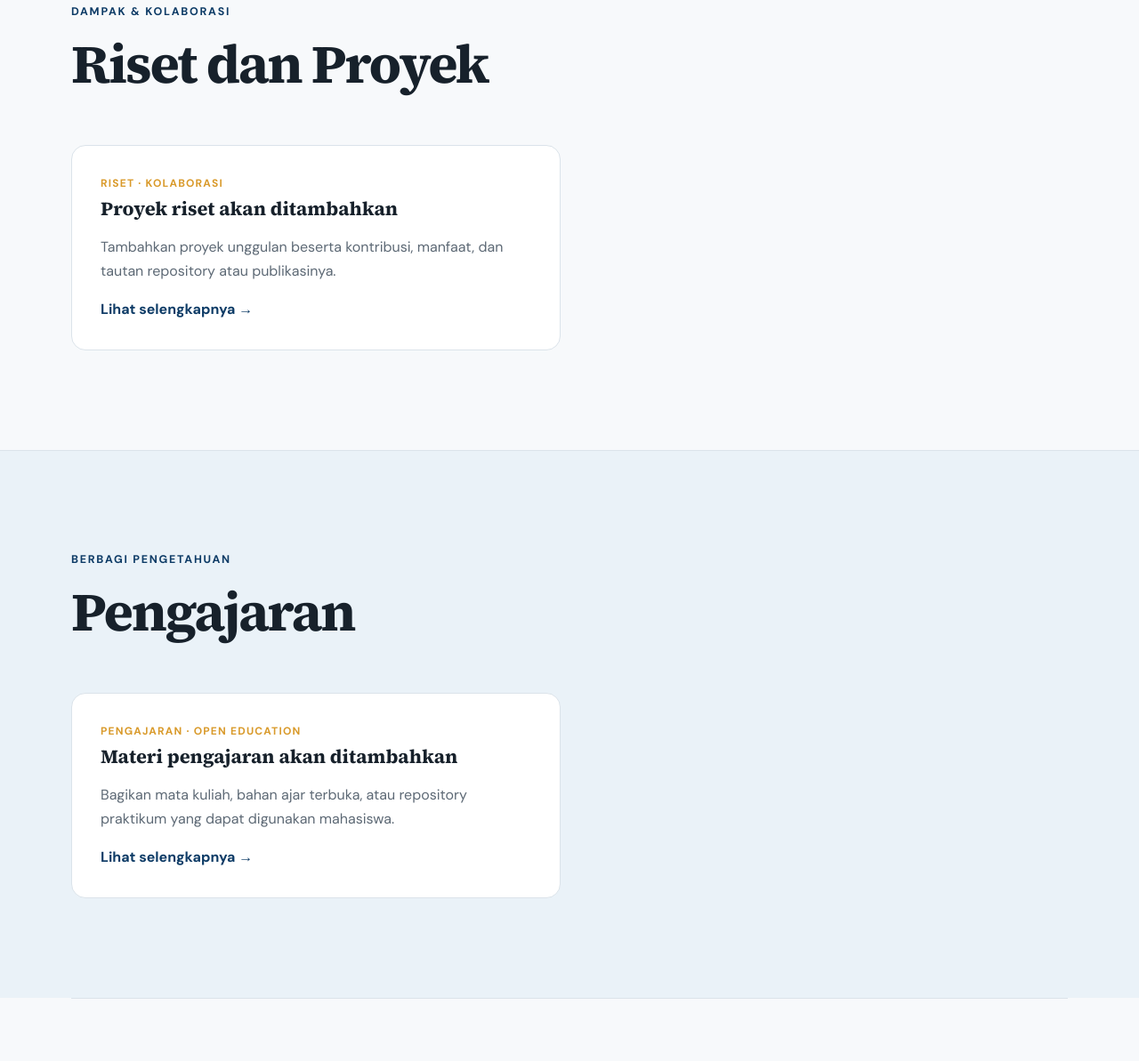
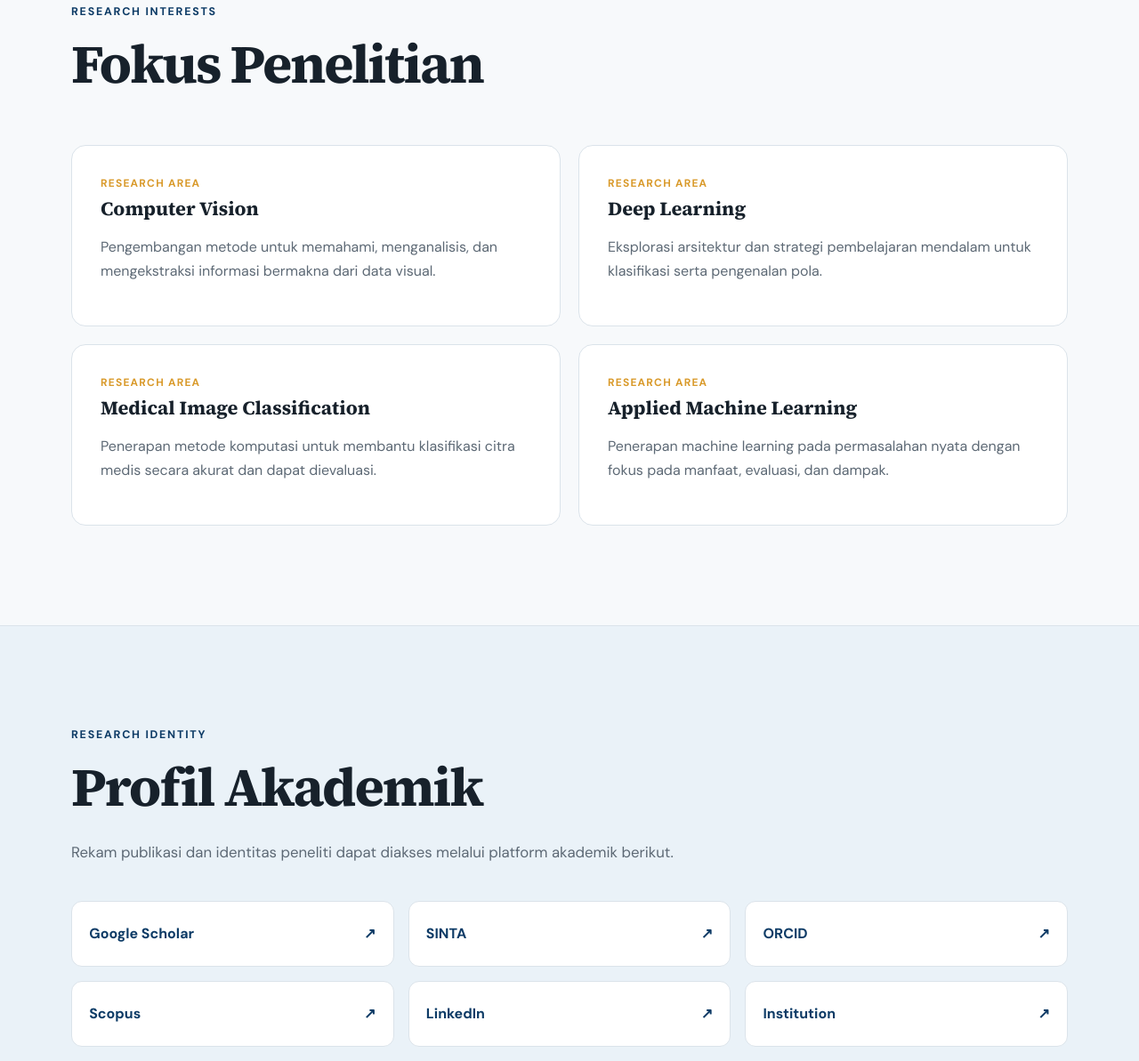
Before and after one commit to fiddin-yusfida/fiddin-yusfida.github.io, a plain HTML site: page index.html in a window 1280 px wide. Shown: the part 1607-2800 px from the top of the page at 89% size. Drawn offline with Linux system fonts and the light colour scheme.

Commit message:
feat: replace placeholders with verified academic content

```diff
--- a/app.js
+++ b/app.js
@@ -16,11 +16,16 @@ const facts = [
 byId("profile-facts").innerHTML = facts.map(([label, value]) => `<div><dt>${label}</dt><dd>${value}</dd></div>`).join("");
 byId("expertise-list").innerHTML = content.profile.expertise.map((item) => `<span>${item}</span>`).join("");
 
-const card = (item) => `<article class="content-card"><p class="card-meta">${item.meta}</p><h3>${item.title}</h3><p>${item.description}</p><a href="${item.url}">Lihat selengkapnya <span aria-hidden="true">→</span></a></article>`;
-byId("project-list").innerHTML = content.projects.map(card).join("");
-byId("teaching-list").innerHTML = content.teaching.map(card).join("");
-byId("publication-list").innerHTML = content.publications.map((item) => `<article class="publication"><span>${item.year}</span><div><h3><a href="${item.url}">${item.title}</a></h3><p>${item.venue}</p></div></article>`).join("");
-byId("contact-links").innerHTML = content.links.map((item, index) => `<a class="button ${index === 0 ? "button-primary" : "button-secondary"}" href="${item.url}">${item.label}</a>`).join("");
+const card = (item) => `<article class="content-card"><p class="card-meta">${item.meta}</p><h3>${item.title}</h3><p>${item.description}</p></article>`;
+byId("research-list").innerHTML = content.researchAreas.map(card).join("");
+
+const academicLabels = new Set(["Google Scholar", "SINTA", "ORCID", "Scopus", "LinkedIn", "Institution"]);
+const academicLinks = content.links.filter((item) => academicLabels.has(item.label));
+byId("academic-links").innerHTML = academicLinks.map((item) => `<a class="profile-link" href="${item.url}" target="_blank" rel="noreferrer"><span>${item.label}</span><span aria-hidden="true">↗</span></a>`).join("");
+
+const primaryLabels = new Set(["GitHub", "Email"]);
+const primaryLinks = content.links.filter((item) => primaryLabels.has(item.label));
+byId("contact-links").innerHTML = primaryLinks.map((item, index) => `<a class="button ${index === 0 ? "button-primary" : "button-secondary"}" href="${item.url}">${item.label}</a>`).join("");
 
 const toggle = document.querySelector(".nav-toggle");
 const nav = byId("site-nav");
--- a/content.js
+++ b/content.js
@@ -19,28 +19,26 @@ window.profileContent = {
     { label: "LinkedIn", url: "https://id.linkedin.com/in/fiddinyusfida" },
     { label: "Institution", url: "https://startika.vokasi.uns.ac.id" }
   ],
-  projects: [
+  researchAreas: [
     {
-      title: "Proyek riset akan ditambahkan",
-      description: "Tambahkan proyek unggulan beserta kontribusi, manfaat, dan tautan repository atau publikasinya.",
-      url: "https://github.com/fiddin-yusfida",
-      meta: "Riset · Kolaborasi"
-    }
-  ],
-  teaching: [
+      title: "Computer Vision",
+      description: "Pengembangan metode untuk memahami, menganalisis, dan mengekstraksi informasi bermakna dari data visual.",
+      meta: "Research Area"
+    },
     {
-      title: "Materi pengajaran akan ditambahkan",
-      description: "Bagikan mata kuliah, bahan ajar terbuka, atau repository praktikum yang dapat digunakan mahasiswa.",
-      url: "https://github.com/fiddin-yusfida",
-      meta: "Pengajaran · Open Education"
-    }
-  ],
-  publications: [
+      title: "Deep Learning",
+      description: "Eksplorasi arsitektur dan strategi pembelajaran mendalam untuk klasifikasi serta pengenalan pola.",
+      meta: "Research Area"
+    },
     {
-      title: "Publikasi terpilih akan ditambahkan",
-      venue: "Lengkapi judul, tahun, jurnal atau konferensi, dan DOI.",
-      year: "—",
-      url: "https://github.com/fiddin-yusfida"
+      title: "Medical Image Classification",
+      description: "Penerapan metode komputasi untuk membantu klasifikasi citra medis secara akurat dan dapat dievaluasi.",
+      meta: "Research Area"
+    },
+    {
+      title: "Applied Machine Learning",
+      description: "Penerapan machine learning pada permasalahan nyata dengan fokus pada manfaat, evaluasi, dan dampak.",
+      meta: "Research Area"
     }
   ]
 };
--- a/index.html
+++ b/index.html
@@ -10,9 +10,9 @@
   <link rel="preconnect" href="https://fonts.googleapis.com">
   <link rel="preconnect" href="https://fonts.gstatic.com" crossorigin>
   <link href="https://fonts.googleapis.com/css2?family=DM+Sans:wght@400;500;600;700&family=Source+Serif+4:opsz,wght@8..60,600;8..60,700&display=swap" rel="stylesheet">
-  <link rel="stylesheet" href="styles.css">
-  <script src="content.js" defer></script>
-  <script src="app.js" defer></script>
+  <link rel="stylesheet" href="styles.css?v=20260630-2">
+  <script src="content.js?v=20260630-2" defer></script>
+  <script src="app.js?v=20260630-2" defer></script>
 </head>
 <body>
   <a class="skip-link" href="#main">Lewati ke konten</a>
@@ -25,8 +25,7 @@
     <nav id="site-nav" class="site-nav" aria-label="Navigasi utama">
       <a href="#about">Tentang</a>
       <a href="#research">Riset</a>
-      <a href="#teaching">Pengajaran</a>
-      <a href="#publications">Publikasi</a>
+      <a href="#profiles">Profil Akademik</a>
       <a class="nav-cta" href="#contact">Kontak</a>
     </nav>
   </header>
@@ -38,7 +37,7 @@
         <h1 id="hero-name"></h1>
         <p class="hero-summary" id="hero-summary"></p>
         <div class="hero-actions">
-          <a class="button button-primary" href="#research">Lihat Karya</a>
+          <a class="button button-primary" href="#research">Lihat Fokus Riset</a>
           <a class="button button-secondary" id="github-link" href="https://github.com/fiddin-yusfida">GitHub</a>
         </div>
       </div>
@@ -64,26 +63,19 @@
 
     <section id="research" class="section-shell content-section">
       <div class="section-heading">
-        <p class="eyebrow">Dampak & Kolaborasi</p>
-        <h2>Riset dan Proyek</h2>
+        <p class="eyebrow">Research Interests</p>
+        <h2>Fokus Penelitian</h2>
       </div>
-      <div class="card-grid" id="project-list"></div>
+      <div class="card-grid" id="research-list"></div>
     </section>
 
-    <section id="teaching" class="section-shell content-section accent-section">
+    <section id="profiles" class="section-shell content-section accent-section">
       <div class="section-heading">
-        <p class="eyebrow">Berbagi Pengetahuan</p>
-        <h2>Pengajaran</h2>
+        <p class="eyebrow">Research Identity</p>
+        <h2>Profil Akademik</h2>
       </div>
-      <div class="card-grid" id="teaching-list"></div>
-    </section>
-
-    <section id="publications" class="section-shell content-section">
-      <div class="section-heading">
-        <p class="eyebrow">Kontribusi Ilmiah</p>
-        <h2>Publikasi Terpilih</h2>
-      </div>
-      <div class="publication-list" id="publication-list"></div>
+      <p class="profiles-intro">Rekam publikasi dan identitas peneliti dapat diakses melalui platform akademik berikut.</p>
+      <div class="profile-link-grid" id="academic-links"></div>
     </section>
 
     <section id="contact" class="contact-section section-shell">
--- a/styles.css
+++ b/styles.css
@@ -56,9 +56,12 @@ h3 { font-size: 1.35rem; }
 .content-card { padding: 2rem; background: var(--surface); border: 1px solid var(--line); border-radius: 16px; }
 .content-card h3 { margin: .4rem 0 1rem; }
 .content-card p:not(.card-meta) { color: var(--muted); }
-.content-card a { color: var(--navy); font-weight: 700; text-decoration: none; }
 .card-meta { margin: 0; color: var(--gold); font-size: .75rem; font-weight: 700; letter-spacing: .1em; text-transform: uppercase; }
 .accent-section { width: 100%; max-width: none; padding-inline: max(1.5rem, calc((100% - 1120px) / 2)); background: var(--blue-soft); }
+.profiles-intro { max-width: 680px; margin: -2rem 0 2.5rem; color: var(--muted); font-size: 1.05rem; }
+.profile-link-grid { display: grid; grid-template-columns: repeat(3, minmax(0, 1fr)); gap: 1rem; }
+.profile-link { display: flex; align-items: center; justify-content: space-between; min-height: 74px; padding: 1rem 1.2rem; color: var(--navy); background: var(--surface); border: 1px solid var(--line); border-radius: 12px; font-weight: 700; text-decoration: none; transition: transform .2s, border-color .2s, box-shadow .2s; }
+.profile-link:hover { transform: translateY(-2px); border-color: var(--navy); box-shadow: 0 12px 30px rgb(13 59 102 / 10%); }
 .publication { display: grid; grid-template-columns: 80px 1fr; gap: 1.5rem; padding: 1.5rem 0; border-top: 1px solid var(--line); }
 .publication > span { color: var(--navy); font-weight: 700; }
 .publication h3, .publication p { margin: 0; }
@@ -79,7 +82,7 @@ h3 { font-size: 1.35rem; }
   .site-nav a { padding: .8rem; }
   .hero { grid-template-columns: 1fr; min-height: auto; padding-block: 4rem; }
   h1 { font-size: clamp(3rem, 17vw, 5rem); }
-  .about-grid, .card-grid { grid-template-columns: 1fr; }
+  .about-grid, .card-grid, .profile-link-grid { grid-template-columns: 1fr; }
   .content-section { padding-block: 5rem; }
   .accent-section { width: 100%; }
   .site-footer { flex-direction: column; }
```
